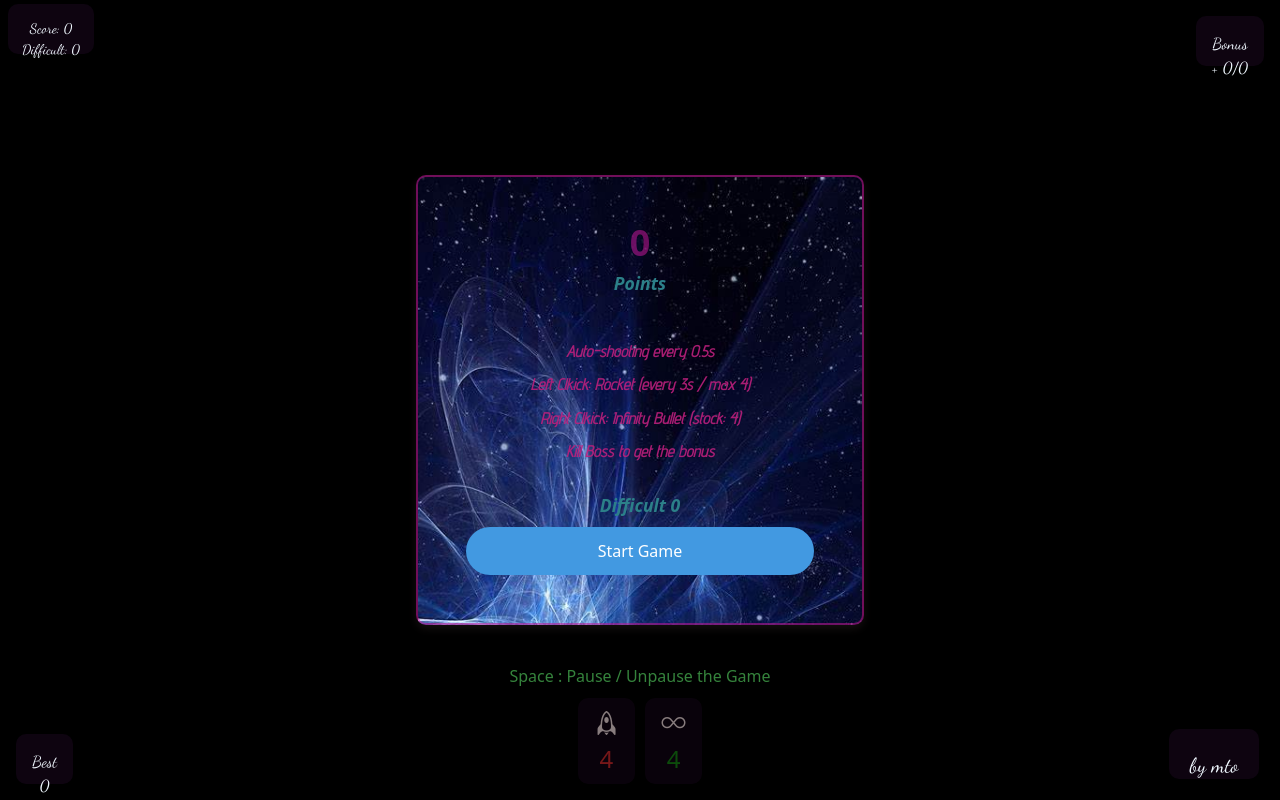
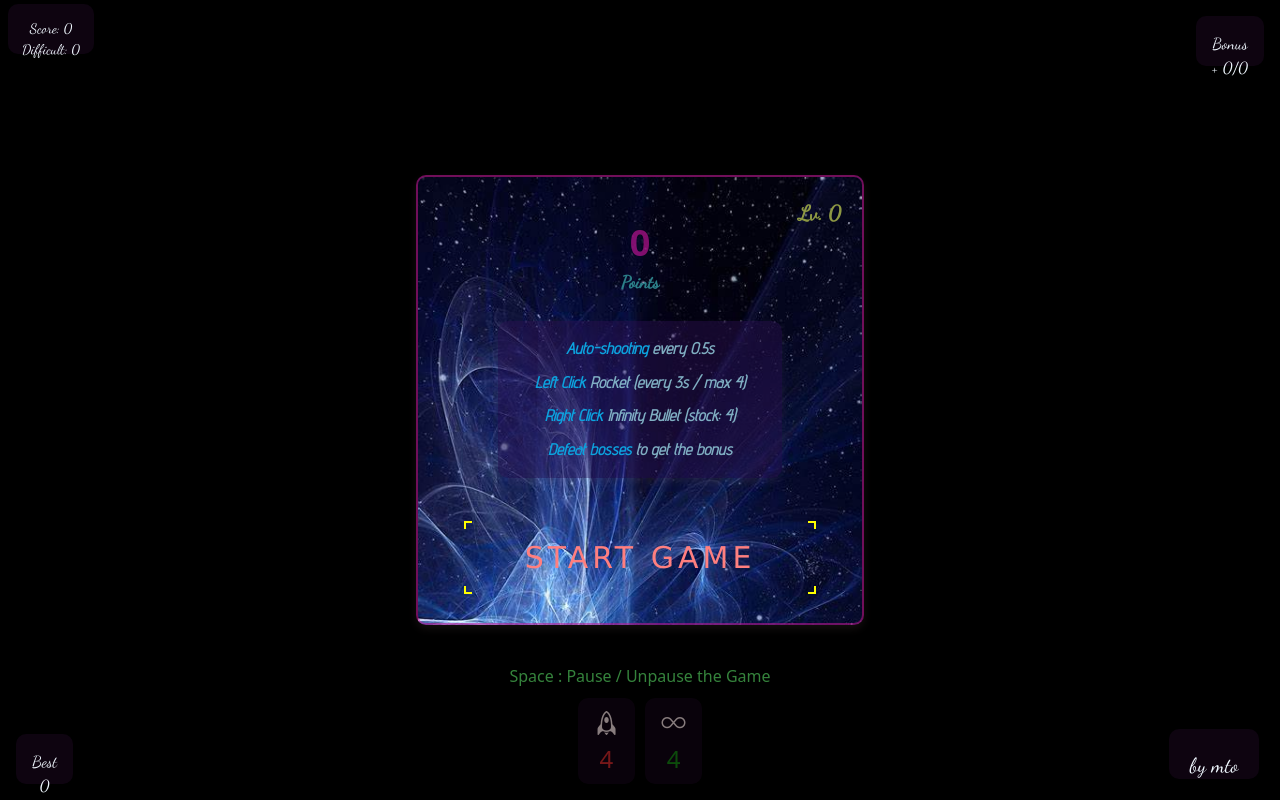
Before and after one commit to mtoanp/mtoanp.github.io, a website with bundled scripts: page index.html in a window 1280 px wide. Built offline with nearby package versions, Linux system fonts and the light colour scheme.

Commit message:
btn effect

```diff
--- /dev/null
+++ b/btnEffect.css
@@ -0,0 +1,81 @@
+#startGameBtn {
+    position: relative;
+	border: none;
+	outline: none;
+	text-transform: uppercase;
+	text-decoration: none;
+	text-align: center;
+	color: #ff0;
+	font-size: 30px;
+	font-family: verdana;
+	letter-spacing: 4px;
+    animation: colorAnimation 10s infinite alternate;
+}
+
+/* #startGameBtn span {border: 0;} */
+
+#startGameBtn::before,
+#startGameBtn::after,
+#startGameBtn span::before,
+#startGameBtn span::after {
+	content: '';
+	position: absolute;
+	width: 8px;
+	height: 8px;
+	background: transparent;
+	transition: 1s;
+}
+
+/* #startGameBtn:active {
+	border: none !important;
+} */
+
+@keyframes colorAnimation {
+    0%, 100% {
+        color: #ff0;
+        /* color: #007bff;  */
+    }
+    25% {
+        color: #007bff;
+    }
+    50% {
+        color: #ff7f7f;
+    }
+    75% {
+        color: #f10e93;
+    }
+}
+
+#startGameBtn::before {
+	top: -2px;
+	left: -2px;
+	border-top: 2px solid #ff0;
+	border-left: 2px solid #ff0;
+}
+#startGameBtn::after {
+	top: -2px;
+	right: -2px;
+	border-top: 2px solid #ff0;
+	border-right: 2px solid #ff0;
+}
+
+#startGameBtn span::before {
+	bottom: -2px;
+	left: -2px;
+	border-bottom: 2px solid #ff0;
+	border-left: 2px solid #ff0;
+}
+#startGameBtn span::after {
+	bottom: -2px;
+	right: -2px;
+	border-bottom: 2px solid #ff0;
+	border-right: 2px solid #ff0;
+}
+
+#startGameBtn:hover::before,
+#startGameBtn:hover::after,
+#startGameBtn:hover span::before,
+#startGameBtn:hover span::after  {
+	width: calc( 180px - 15px);
+	height: calc( 50px / 2);
+}
--- a/index.html
+++ b/index.html
@@ -15,6 +15,7 @@
     />
     <link rel="stylesheet" href="https://cdn.jsdelivr.net/npm/bootstrap-icons@1.11.2/font/bootstrap-icons.min.css">
     <link rel="stylesheet" href="style.css" />
+    <link rel="stylesheet" href="btnEffect.css" />
   </head>
 
   <body>
@@ -56,19 +57,19 @@
         </div>
 
         <div id="guideEl">
-          <p>Auto-shooting every 0.5s</p>
-          <p>Left  Clkick: Rocket (every 3s / max 4)</p>
-          <p>Right Clkick: Infinity Bullet (stock: 4)</p>
-          <p>Kill Boss to get the bonus</p>
+          <p><span class="g-ctn">Auto-shooting </span> every 0.5s</p>
+          <p><span class="g-ctn">Left Click </span> Rocket (every 3s / max 4)</p>
+          <p><span class="g-ctn">Right Click </span> Infinity Bullet (stock: 4)</p>
+          <p><span class="g-ctn">Defeat bosses </span> to get the bonus</p>
 
         </div>
 
         <div>
-          <div id="difficultBig">Difficult 0</div>
+          <div id="difficultBig">Lv. 0</div>
           <button id="startGameBtn"
-            class="bg-blue-500 text-white w-full py-3 rounded-full text-md"
+            class="w-full py-3 text-md"
           >
-            Start Game
+            <span id="startGameBtnContent">Start Game</span>
           </button>
         </div>
       </div>
--- a/js/index.js
+++ b/js/index.js
@@ -22,6 +22,7 @@ const bestScoreEl = document.getElementById("bestScoreEl");
 const mtoEl = document.getElementById("mtoEl");
 
 const startGameBtn = document.getElementById("startGameBtn");
+const startGameBtnContent = document.getElementById("startGameBtnContent");
 const modalEl = document.getElementById("modalEl");
 const modalContentEl = document.getElementById("modalContentEl");
 const guideEl = document.getElementById("guideEl");
@@ -305,7 +306,7 @@ function animate() {
           bestScoreEl.innerHTML = bestScore
         }
         bigScoreEl.innerText = score;
-        startGameBtn.innerText = "Restart Game";
+        startGameBtnContent.innerText = "Restart";
         modalEl.style.display = "flex";
         difficultBig.innerHTML = 'Difficult ' + difficult
         modalContentEl.classList.add('gameover')
--- a/style.css
+++ b/style.css
@@ -20,6 +20,7 @@ body {
 }
 
 #modalEl .bg-white {
+    position: relative;
     border: 2px solid #bf18958f;
     height: 450px;
     /* width: 500px; */
@@ -44,26 +45,44 @@ body {
 }
 
 #bigScoreEl {
-    color: #bf18958f;
+    color: #cf16a19c;
 }
 
-.points, #difficultBig {
+.points {
     color: #2c8089;
     font-size: 1.1em;
     font-weight: bold;
-    font-style: italic;
     padding: 0.5em;
+    font-family: 'Dancing Script', cursive;
+}
+
+#difficultBig {
+    position: absolute;
+    top: 1em;
+    right: 1em;
+    color: #9aa547eb;
+    font-family: 'Dancing Script', cursive;
+    font-size: 1.3em;
+    font-weight: bold;
 }
 
 #guideEl {
-    color: #bd207de3;
+    color: #8cc2d3e3;
     font-size: 1em;
     font-weight: bold;
     font-style: italic;
     font-family: 'Advent Pro';
+    border-radius: 10px;
+    background-color: #2d12516e;
+    box-shadow: 0 4px 8px rgba(189, 144, 144, 0.1);
+    padding: 0.7em 0;
+    margin: 0 2em;
 }
 #guideEl p {
     padding: 0.3em 0;
+}
+#guideEl .g-ctn {
+    color: rgb(12 163 223);
 }
 
 #score-container, #bonus-container, #mto-container, #bestScore-container {
@@ -105,14 +124,15 @@ body {
 }
 
 #startGameBtn {
-    transition: background-color 0.5s ease, color 0.5s ease;
+    margin-top: 1.5em;
+    /* transition: background-color 0.5s ease, color 0.5s ease; */
 }
 
-#startGameBtn:hover {
+/* #startGameBtn:hover {
     background-color: rgba(15, 72, 122, 0.795);
     color: rgb(104, 255, 117);
     transition: background-color 1s ease, color 3s ease;
-}
+} */
 
 @keyframes shake {
     0%, 100% {
```
